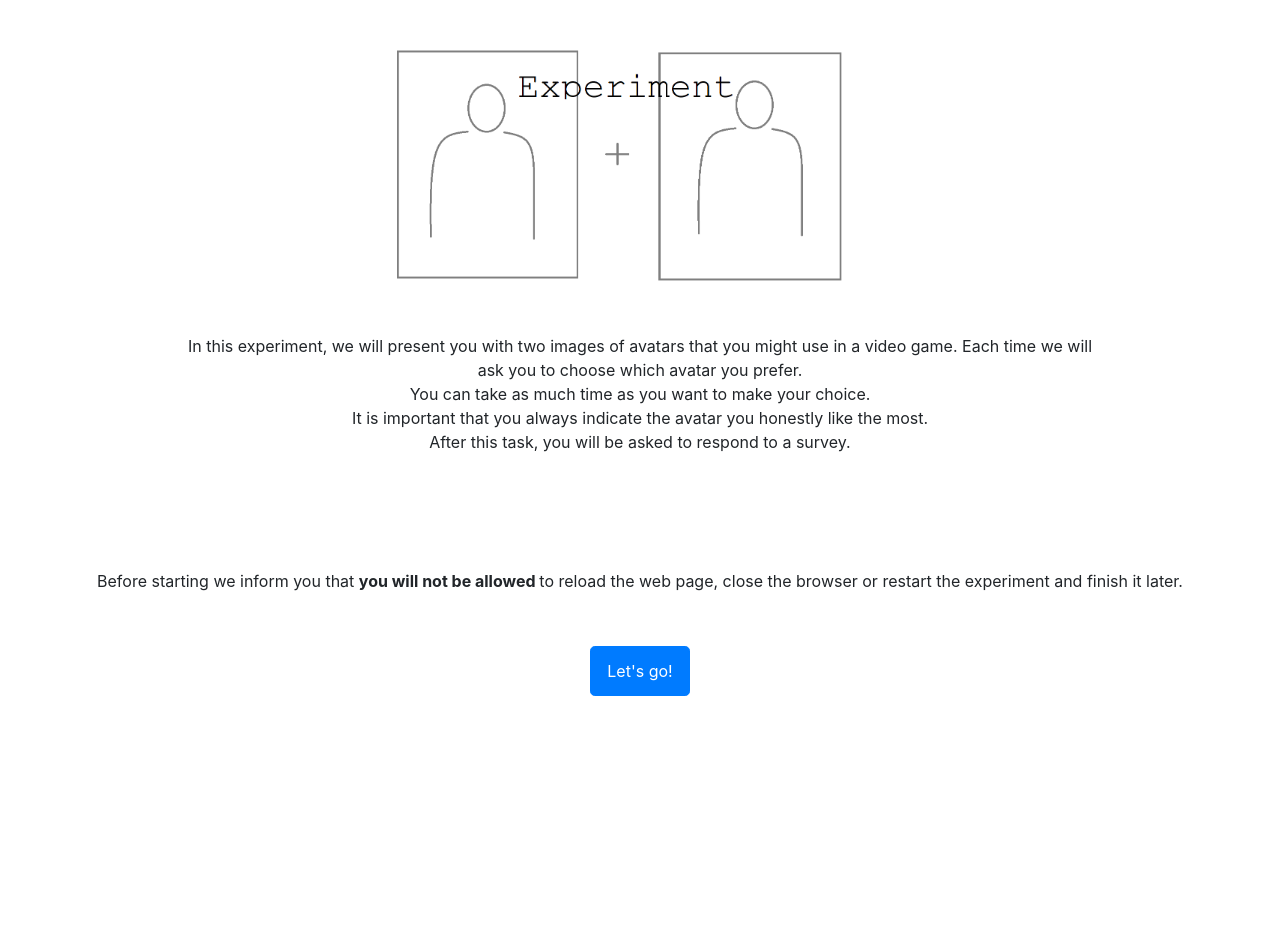
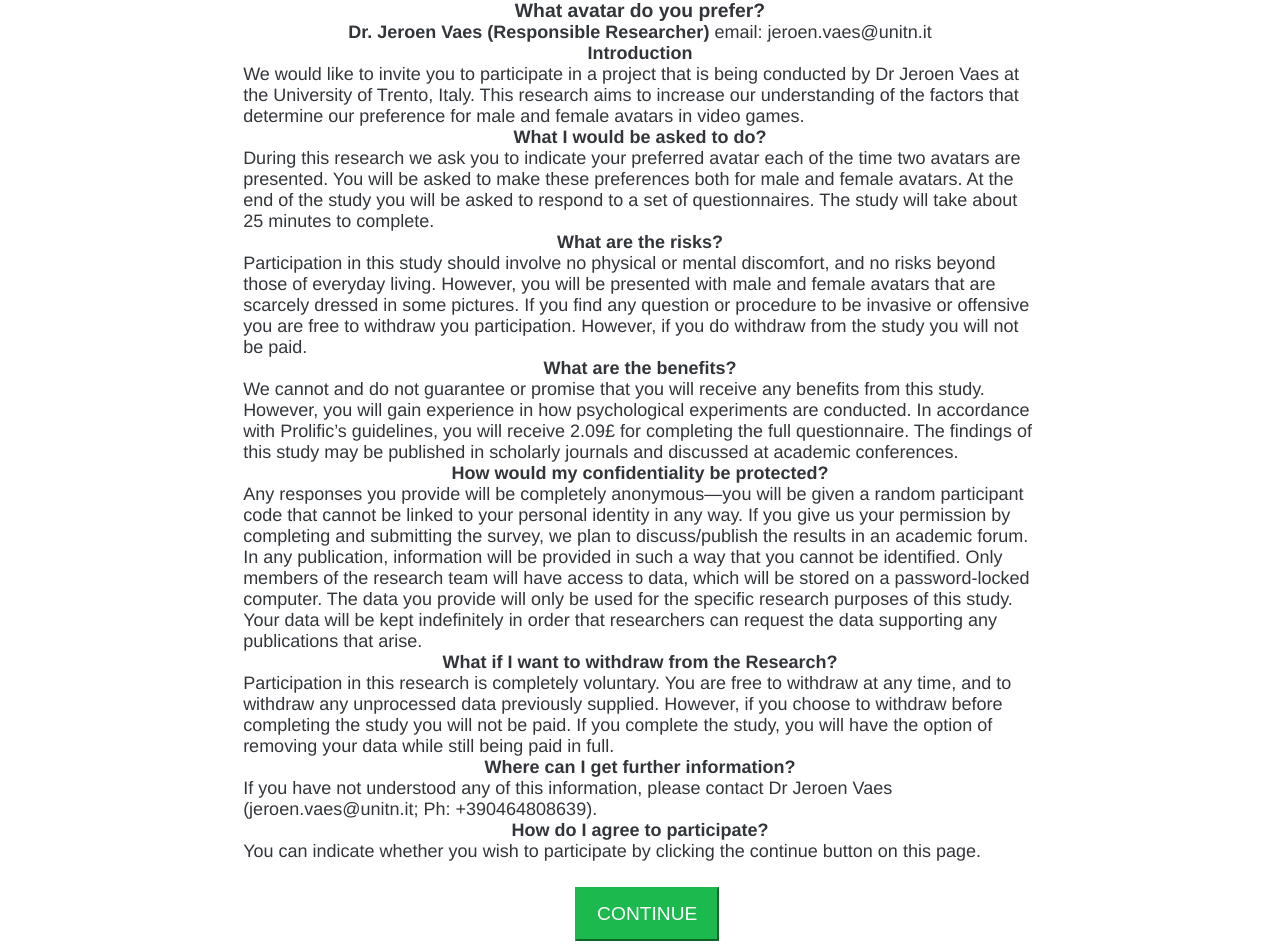
Before and after one commit to Ikokhan99/Tirocinio, a PHP site: page /avatar/ in a window 1280 px wide. Before the commit the page ends 696 px from the top, so only its background shows below. Run offline with PHP 8.4, Linux system fonts and the light colour scheme; some libraries are stand-ins or nearby versions.

Commit message:
Final commit?

```diff
--- a/config/Foes.php
+++ b/config/Foes.php
@@ -20,9 +20,7 @@ function test_input($string): string
     $string = str_replace(array("\r", "\n", "\t"), '', $string);   // --- replace with empty space
 
     // ----- remove multiple spaces -----
-    $string = trim(preg_replace('/ {2,}/', ' ', $string));
-
-    return $string;
+    return trim(preg_replace('/ {2,}/', ' ', $string));
 }
 function check_int(int $val, int $min,int $max): int
 {
--- /dev/null
+++ b/consent.php
@@ -0,0 +1,151 @@
+<!DOCTYPE html>
+<html xmlns="http://www.w3.org/1999/xhtml" lang="en">
+<!--This file was converted to xhtml by LibreOffice - see https://cgit.freedesktop.org/libreoffice/core/tree/filter/source/xslt for the code.-->
+<head>
+    <meta http-equiv="Content-Type" content="application/xhtml+xml; charset=utf-8"/>
+    <title xml:lang="en-US">Informed Consent</title>
+    <meta name="DCTERMS.title" content="" xml:lang="en-US"/><meta name="DCTERMS.language" content="en-US" scheme="DCTERMS.RFC4646"/>
+    <meta name="DCTERMS.source" content="https://xml.openoffice.org/odf2xhtml"/>
+    <meta name="DCTERMS.creator" content="Microsoft Office User"/>
+    <meta name="DCTERMS.issued" content="2021-05-04T09:29:00" scheme="DCTERMS.W3CDTF"/>
+    <meta name="DCTERMS.contributor" content="Microsoft Office User"/>
+    <meta name="DCTERMS.modified" content="2021-05-04T09:40:00" scheme="DCTERMS.W3CDTF"/>
+    <meta name="DCTERMS.provenance" content="" xml:lang="en-US"/>
+    <meta name="DCTERMS.subject" content="," xml:lang="en-US"/>
+    <link rel="schema.DC" href="https://purl.org/dc/elements/1.1/" hreflang="en"/>
+    <link rel="schema.DCTERMS" href="https://purl.org/dc/terms/" hreflang="en"/>
+    <link rel="schema.DCTYPE" href="https://purl.org/dc/dcmitype/" hreflang="en"/>
+    <link rel="schema.DCAM" href="https://purl.org/dc/dcam/" hreflang="en"/>
+    <style>
+        @page {  }
+        table { border-collapse:collapse; border-spacing:0; empty-cells:show }
+        td, th { vertical-align:top; font-size:12pt;}
+        h1, h2, h3, h4, h5, h6 { clear:both;}
+        ol, ul { margin:0; padding:0;}
+        li { list-style: none; margin:0; padding:0;}
+        /* "li span.odfLiEnd" - IE 7 issue*/
+        li span. { clear: both; line-height:0; width:0; height:0; margin:0; padding:0; }
+        span.footnodeNumber { padding-right:1em; }
+        span.annotation_style_by_filter { font-size:95%;
+            font-family: Arial, serif; background-color:#fff000;  margin:0; border:0; padding:0;  }
+        span.heading_numbering { margin-right: 0.8rem; }* { margin:0;}
+        .P1_borderStart { font-size:12pt; margin-top:0; text-align:center ! important;
+            font-family: Calibri, serif; writing-mode:horizontal-tb; direction:ltr; background-color:#ffffff; padding-bottom:0;  border-bottom-style:none; }
+        .P1 { font-size:12pt; text-align:center ! important;
+            font-family: Calibri, serif; writing-mode:horizontal-tb; direction:ltr; background-color:#ffffff; padding-bottom:0; padding-top:0;  border-top-style:none; border-bottom-style:none; }
+        .P1_borderEnd { font-size:12pt; margin-bottom:0; text-align:center ! important;
+            font-family: Calibri, serif; writing-mode:horizontal-tb; direction:ltr; background-color:#ffffff; padding-top:0;  border-top-style:none;}
+        .P2_borderStart { font-size:12pt; margin-top:0; text-align:left ! important;
+            font-family: Calibri, serif; writing-mode:horizontal-tb; direction:ltr; background-color:#ffffff; padding-bottom:0;  border-bottom-style:none; }
+        .P2 { font-size:12pt; text-align:left ! important;
+            font-family: Calibri, serif; writing-mode:horizontal-tb; direction:ltr; background-color:#ffffff; padding-bottom:0; padding-top:0;  border-top-style:none; border-bottom-style:none; }
+        .P2_borderEnd { font-size:12pt; margin-bottom:0; text-align:left ! important;
+            font-family: Calibri, serif; writing-mode:horizontal-tb; direction:ltr; background-color:#ffffff; padding-top:0;  border-top-style:none;}
+        .Standard { font-size:12pt;
+            font-family: Calibri, serif; writing-mode:horizontal-tb; direction:ltr; margin-top:0; margin-bottom:0; text-align:left ! important; }
+        .T1 { color:#32363a;
+            font-family: Helvetica, serif; font-size:14.5pt; font-weight:bold; }
+        .T2 { color:#32363a;
+            font-family: Helvetica, serif; font-size:14.5pt; }
+        .T3 { color:#32363a;
+            font-family: Helvetica, serif; font-size:13.5pt; font-weight:bold; }
+        .T4 { color:#32363a;
+            font-family: Helvetica, serif; font-size:13.5pt; }
+        /* ODF styles with no properties representable as CSS */
+        { }
+        .gnbt {
+            background-color: #1CB94E;
+            outline: none;
+            color: #fff;
+            font-size: larger;
+            height: auto;
+            font-weight: normal;
+            padding: 14px 20px;
+            margin: 5%;
+            text-transform: uppercase;
+            border-color: #1CB94A;
+            width: fit-content;
+
+        }
+        .gnbt:hover,
+        .gnbt:focus {
+            color: #fff;
+            background-color: #1CA347;
+            border-color: #1CA347;
+        }
+    </style>
+</head>
+<body dir="ltr" style="max-width:21.001cm;margin:auto;text-align: center; ">
+<p class="P1_borderStart"><span class="T1">What avatar do you prefer?</span>
+    <span class="T2"><br/></span>
+</p>
+<p class="P1">
+    <span class="T3">Dr. Jeroen Vaes (Responsible Researcher) </span>
+    <span class="T4">email: jeroen.vaes@unitn.it</span>
+</p>
+<p class="P2">
+    <span class="T4"> </span>
+</p>
+<p class="P1">
+    <span class="T3">Introduction</span>
+</p>
+<p class="P2">
+    <span class="T4">We would like to invite you to participate in a project that is being conducted by Dr Jeroen Vaes at the University of Trento, Italy. This research aims to increase our understanding of the factors that determine our preference for male and female avatars in video games.<br/> </span>
+</p><p class="P1"><span class="T3">What I would be asked to do?</span></p><p class="P2">
+    <span class="T4">During this research we ask you to indicate your preferred avatar each of the time two avatars are presented.
+        You will be asked to make these preferences both for male and female avatars. At the end of the study you will be asked to respond to a set of
+        questionnaires. The study will take about 25 minutes to complete. </span></p><p class="P2"><span class="T4">
+    </span></p><p class="P1"><span class="T3">What are the risks?</span>
+</p><p class="P2"><span class="T4">Participation in this study should involve no physical or mental discomfort,
+        and no risks beyond those of everyday living. However, you will be presented with male and female avatars that are scarcely dressed in some pictures.
+        If you find any question or procedure to be invasive or offensive you are free to withdraw you participation.
+        However, if you do withdraw from the study you will not be paid. </span></p><p class="P1"><span class="T3">What are the benefits?</span></p>
+<p class="P2"><span class="T4">We cannot and do not guarantee or promise that you will receive any benefits from this study.
+        However, you will gain experience in how psychological experiments are conducted.
+        In accordance with Prolific’s guidelines, you will receive 2.09£ for completing the full questionnaire.
+        The findings of this study may be published in scholarly journals and discussed at academic conferences. <br/> </span>
+</p><p class="P1"><span class="T3">How would my confidentiality be protected?</span></p>
+<p class="P2"><span class="T4">Any responses you provide will be completely anonymous—you will be given a random participant code
+        that cannot be linked to your personal identity in any way. If you give us your permission by completing and submitting the survey,
+        we plan to discuss/publish the results in an academic forum. In any publication, information will be provided in such
+        a way that you cannot be identified. Only members of the research team will have access to data, which will be stored on a password-locked computer.
+        The data you provide will only be used for the specific research purposes of this study.
+        Your data will be kept indefinitely in order that researchers can request the data supporting any publications that arise.<br/> </span></p>
+<p class="P1"><span class="T3">What if I want to withdraw from the Research?</span></p><p class="P2">
+    <span class="T4">Participation in this research is completely voluntary. You are free to withdraw at any time,
+        and to withdraw any unprocessed data previously supplied.
+        However, if you choose to withdraw before completing the study you will not be paid.
+        If you complete the study, you will have the option of removing your data while still being paid in full.<br/> </span>
+</p><p class="P1"><span class="T3">Where can I get further information?</span></p><p class="P2">
+    <span class="T4">If you have not understood any of this information, please contact Dr Jeroen Vaes (jeroen.vaes@unitn.it; Ph: +390464808639).
+    </span></p><p class="P2"><span class="T4"> </span></p><p class="P1"><span class="T3">How do I agree to participate?</span>
+</p><p class="P2_borderEnd"><span class="T4">You can indicate whether you wish to participate by clicking the continue button on this page. <br/>
+    </span></p><p class="Standard"> </p>
+<br>
+<!--          -->
+<form action="http://localhost/avatar/index.php" method="get" style="display: inline-block;" >
+    <div style="margin: auto">
+        <input type="submit" value="Continue" class="gnbt"/>
+    </div>
+    <input type="hidden" name="consent" value="ok" />
+
+    <?php
+     if(isset($_GET['PROLIFIC_PID']))
+         {
+             echo " <input type=\"hidden\" name=\"PROLIFIC_PID\" value=\"".$_GET['PROLIFIC_PID']."\" />";
+
+             if(isset($_GET["Mavatar"]))
+             {
+                 echo "<input type='hidden' name= 'Mavatar' value='".$_GET['Mavatar']."' />";
+             }
+             else
+             {
+                 echo "<input type='hidden' name= 'Favatar' value='".$_GET['Favatar']."' />";
+             }
+         }
+
+     ?>
+</form>
+
+</body>
+</html>
--- a/index.php
+++ b/index.php
@@ -1,5 +1,10 @@
 <?php
 
+if(!isset($_GET['consent']))
+{
+    include_once 'consent.php';
+    die(0);
+}
 include_once 'config/core.php';
 
 include_once 'libs/PHP/Mobile_Detect.php';
@@ -198,7 +203,7 @@ if(user_error)
                         </div>
                         <div class='button-section' style='grid-row: 2 ;  grid-column: 1;'>
                             <form action='SceltaAvatar.php' method='post' style='grid-row: 1 ;  grid-column: 2;'>
-                                <input type='submit' class='btn btn-primary btn-lg' name='submit' id='submit' value=\"Let's go!\">
+                                <input type='submit' class='btn btn-primary btn-lg' name='submit' id='submit' value=\"Next\">
                                 <input type='hidden' name='navigation' id='navigation' value='safe'>
                             </form>
                         </div>
--- a/objects/q4.php
+++ b/objects/q4.php
@@ -53,7 +53,7 @@ class Q4 extends Q
         {
             if($this->control_questions[0] !== self::CONTROL_CORRECT)
             {
-                error_log("User ".$_SESSION["user-id"]." didn't read Q4 control question");
+               // error_log("User ".$_SESSION["user-id"]." didn't read Q4 control question");
                 $q = "UPDATE user SET trusted = 1 where id='".$_SESSION['user-id']."';";
                 $stmt = $this->conn->prepare($q);
                 $stmt->execute();
```
Also changed, not shown: Q1.php (+2 -8 lines), Q2.php (+6 -7 lines), Q5.php (+7 -5 lines), choice.php (+8 -0 lines), libs/CSS/oldQ5.css (deleted, +0 -36 lines), objects/q2.php (+7 -4 lines), .db/db_insert.sql, 6 other files.
